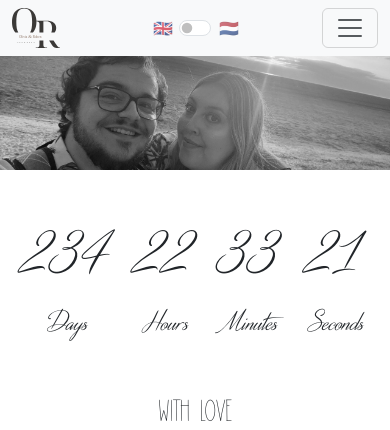
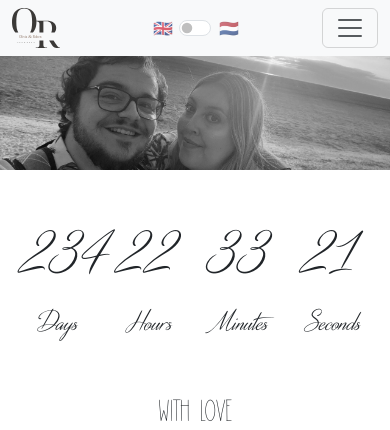
Before and after one commit to SoonToBeSmits/soontobesmits.github.io, a Flask app: page / in a window 390 px wide. Shown: the top 430 px of the page. Run offline with Flask 3, Linux system fonts and the light colour scheme; some libraries are stand-ins or nearby versions.

Commit message:
Fix countdown on mobile devices

```diff
--- a/templates/index.html
+++ b/templates/index.html
@@ -67,20 +67,20 @@
     <div class="container">
         <div class="mt-5 text-center d-flex justify-content-center">
             <!-- Countdown to wedding ceremony -->
-            <div class="row my-auto w-100 overflow-hidden" id="countdown">
-                <div class="col">
+            <div class="row my-auto w-100 justify-content-center " id="countdown">
+                <div class="col-3">
                     <h1 id="countdownDays">00</h1>
                     <h5>{{ "DAYS" | translate }}</h5>
                 </div>
-                <div class="col">
+                <div class="col-3">
                     <h1 id="countdownHours">00</h1>
                     <h5>{{ "HOURS" | translate }}</h5>
                 </div>
-                <div class="col">
+                <div class="col-3">
                     <h1 id="countdownMinutes">00</h1>
                     <h5>{{ "MINUTES" | translate }}</h5>
                 </div>
-                <div class="col">
+                <div class="col-3">
                     <h1 id="countdownSeconds">00</h1>
                     <h5>{{ "SECONDS" | translate }}</h5>
                 </div>
```
Also changed, not shown: index.html (+5 -5 lines).
